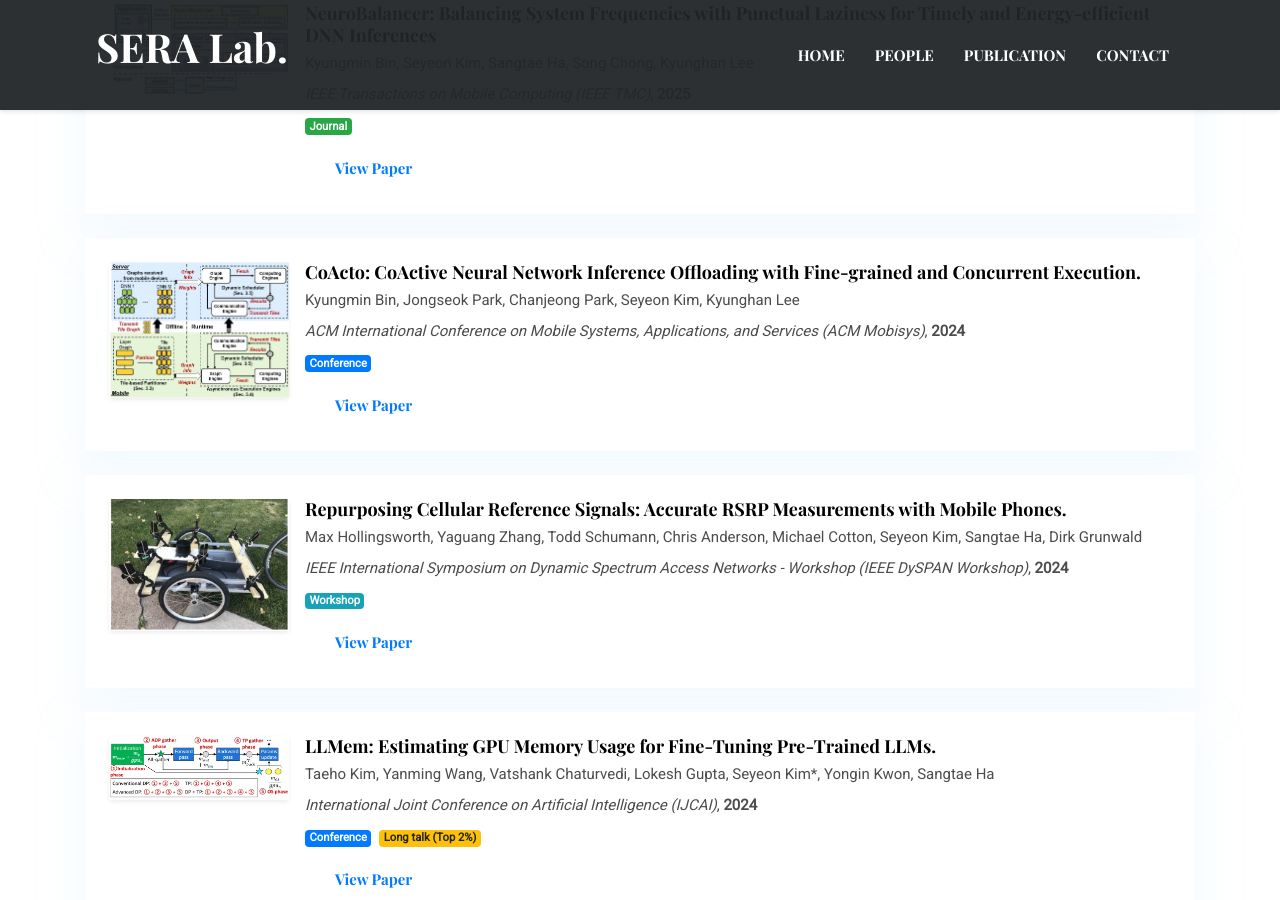
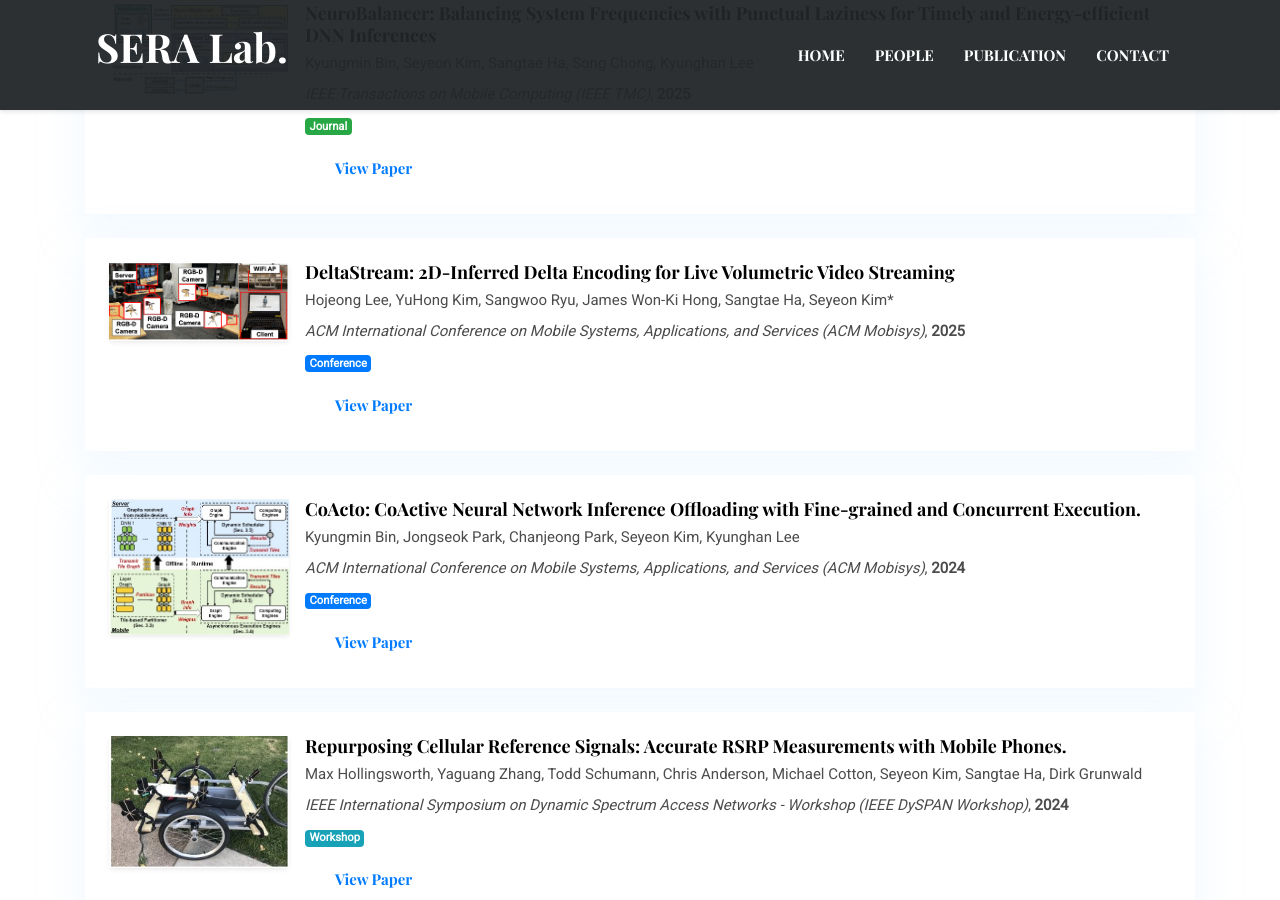
Before and after one commit to seyeon4302/seyeon4302.github.io, a Jekyll site: the page built from _pages/publications.html, in a window 1280 px wide and 900 px high, scrolled down 805 px. Built offline with Jekyll 4.4.1, drawn with Linux system fonts in a browser that asks for light colours.

Commit message:
Update publications.yml

```diff
--- a/_data/publications.yml
+++ b/_data/publications.yml
@@ -1,3 +1,11 @@
+- authors: Hojeong Lee, YuHong Kim, Sangwoo Ryu, James Won-Ki Hong, Sangtae Ha, Seyeon Kim*
+  title: "DeltaStream: 2D-Inferred Delta Encoding for Live Volumetric Video Streaming"
+  venue: ACM International Conference on Mobile Systems, Applications, and Services (ACM Mobisys)
+  year: 2025
+  type: conference
+  link: .
+  icon: assets/images/publications/deltastream.png
+
 - authors: Kyungmin Bin, Seyeon Kim, Sangtae Ha, Song Chong, Kyunghan Lee
   title: "NeuroBalancer: Balancing System Frequencies with Punctual Laziness for Timely and Energy-efficient DNN Inferences"
   venue: IEEE Transactions on Mobile Computing (IEEE TMC)
```
